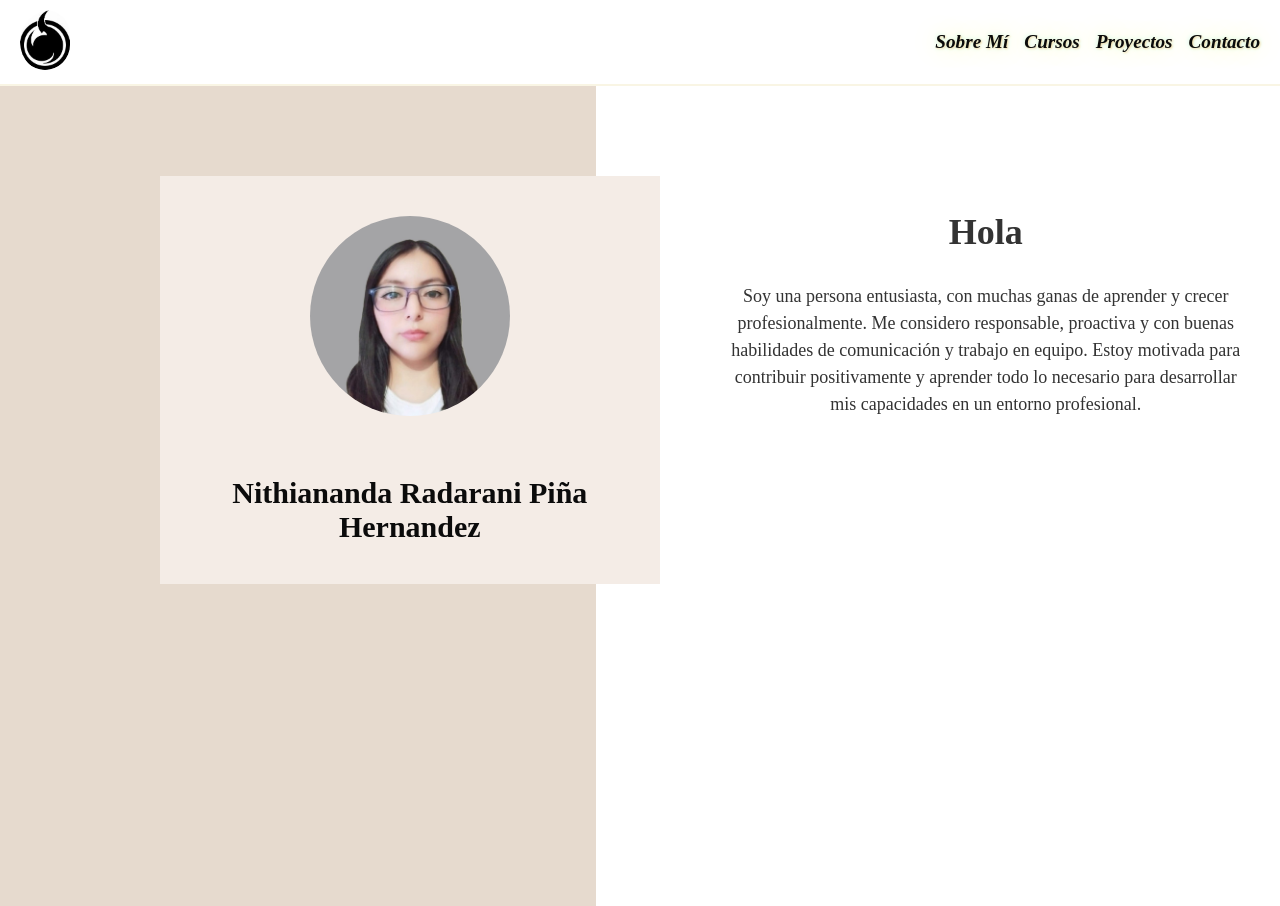
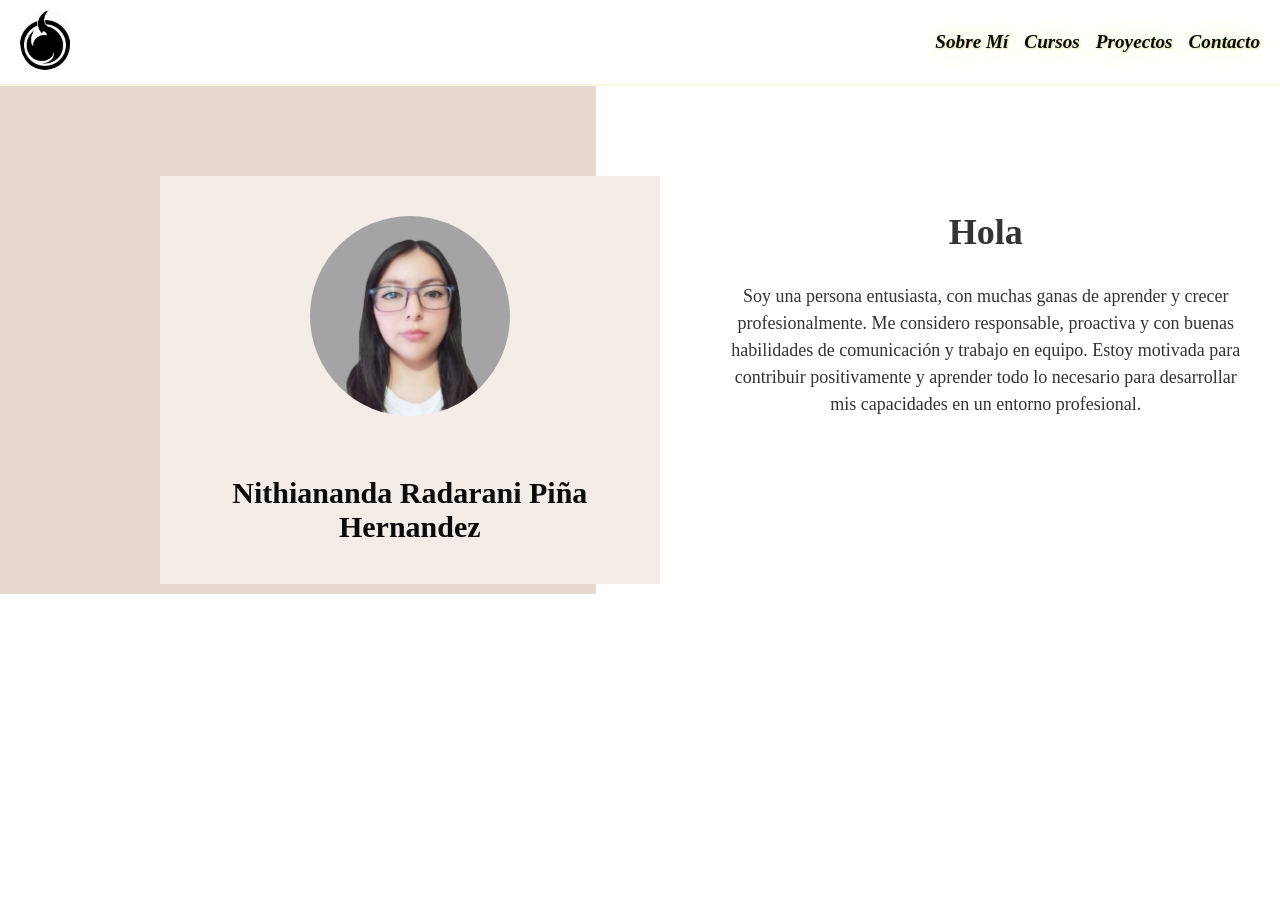
Before and after one commit to nithia341/pag, a React (Create React App) app: page /inicio in a window 1280 px wide. Shown: the top 906 px of the page. After the commit the page ends 800 px from the top, so only its background shows below. Built offline with nearby package versions, Linux system fonts and the light colour scheme.

Commit message:
cambio fondo

```diff
--- a/src/App.css
+++ b/src/App.css
@@ -4,12 +4,7 @@ body, html {
   height: 100%;
 }
 
-/* Contenedor principal */
-.container {
-  position: relative; /* Hacemos que el contenedor sea relativo para que la tarjeta se posicione encima */
-  display: flex; /* Usamos Flexbox para la disposición de las secciones de color */
-  height: 100vh; /* Aseguramos que ocupe toda la altura de la pantalla */
-}
+
 
 /* La mitad izquierda con el color #E6DACE (café claro) */
 .left-half {
--- a/src/componentes/estudios/estudios.css
+++ b/src/componentes/estudios/estudios.css
@@ -29,10 +29,9 @@
 }
 
 .img {
-    width: 120%; /* La imagen ocupa el 120% del ancho del contenedor, extendiéndola un poco más */
+    width: 125%; /* La imagen ocupa el 120% del ancho del contenedor, extendiéndola un poco más */
     object-fit: cover; /* Asegura que la imagen cubra completamente el área sin deformarse */
     height: 600px; /* Establece una altura fija de 600px para las imágenes */
-    overflow: hidden; /* Evita que la imagen se desborde fuera de su contenedor */
     object-position: center; /* Centra la imagen dentro del contenedor */
 }
 
@@ -53,9 +52,15 @@
     background-color: #e5e5d6; /* Cambia el color de fondo del botón cuando se pasa el ratón sobre él */
 }
 
-@media (max-width: 767px) {
+
+@media (max-width: 1024px) {
+    .i {
+        background-color: #E6DACE ; /* Establece un color de fondo beige claro para el contenedor */
+        width: 100%; /* Hace que el contenedor ocupe el 100% del ancho disponible */
+
+    }
     .tarjetas {
-        width: 90%; /* Las tarjetas ocupan todo el ancho disponible */
+        width: 100%; /* Las tarjetas ocupan todo el ancho disponible */
         margin-left: 20px; /* Elimina el margen izquierdo */
         margin-right: 0; /* Elimina el margen derecho */
         padding: 1px; /* Añade un poco más de espaciado interno para mejorar la visualización */
@@ -85,4 +90,9 @@
         font-size: 20px; /* Aumenta ligeramente el tamaño del icono */
         padding: 14px; /* Aumenta el tamaño del botón */
     }
+    .i {
+        background-color: #E6DACE ; /* Establece un color de fondo beige claro para el contenedor */
+        width: 100%; /* Hace que el contenedor ocupe el 100% del ancho disponible */
+
+    }
 }
```
